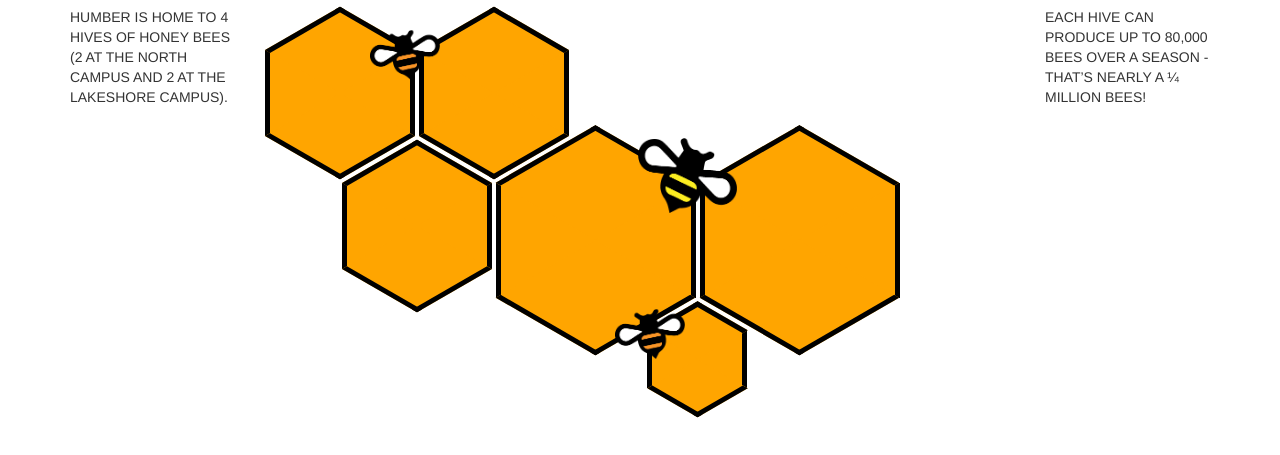
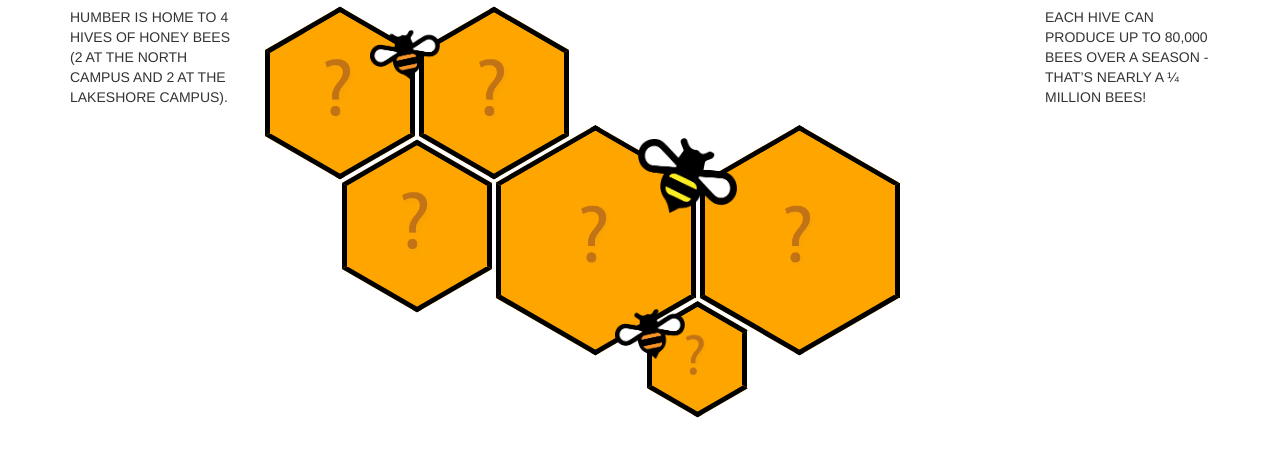
Before and after one commit to rockyshiba/txm2017, a plain HTML site: page HoneyHealth/index.html in a window 1280 px wide. Shown: the part 63-518 px from the top of the page. Drawn offline with Linux system fonts and the light colour scheme.

Commit message:
Question marks added. Honeycombs adjusted for this.

```diff
--- a/HoneyHealth/assets/css/honeyhealth.css
+++ b/HoneyHealth/assets/css/honeyhealth.css
@@ -30,6 +30,10 @@
     margin: 43.30px 0;
     border-left: solid 5px black;
     border-right: solid 5px black;
+    background-image: url("../images/honey_questionMark.png");
+    background-size: auto 100px;
+    background-repeat: no-repeat;
+    background-position: center;
 }
 
 .honey__large{
@@ -42,75 +46,135 @@
 
 .honey__small{
     width: 100px;
-    height:57.74px;
+    height: 57.74px;
     margin: 28.87px 0;
     border-left: solid 5px black;
     border-right: solid 5px black;
+    background-size: auto 70px;
 }
 
-.honey__honeycomb:before, .honey__honeycomb:after{
-    content: "";
+.honey__honeycomb_top, .honey__honeycomb_bottom{
     position: absolute;
     z-index: 1;
+    width: 106.07px;
     height: 106.07px;
-    width: 106.07px;
+    overflow: hidden;
     -webkit-transform: scaleY(0.5774) rotate(-45deg);
     -ms-transform: scaleY(0.5774) rotate(-45deg);
     transform: scaleY(0.5774) rotate(-45deg);
-    background-color: inherit;
-    left: 16.9670px;
+    background-color: orange;
+    left: 16.97px;
 }
 
-.honey__honeycomb:before{
+.honey__honeycomb_top:after, .honey__honeycomb_top:after{
+    content: "";
+    position: absolute;
+    width: 140.0000px;
+    height: 80.82903768654762px;
+    -webkit-transform:  rotate(45deg) scaleY(1.7321) translateY(-40.4145px);
+    -ms-transform:      rotate(45deg) scaleY(1.7321) translateY(-40.4145px);
+    transform:          rotate(45deg) scaleY(1.7321) translateY(-40.4145px);
+    -webkit-transform-origin: 0 0;
+    -ms-transform-origin: 0 0;
+    transform-origin: 0 0;
+    background: inherit;
+}
+
+.honey__honeycomb_top{
     top: -53.0330px;
     border-top: solid 7.0711px black;
     border-right: solid 7.0711px black;
 }
 
-.honey__honeycomb:after{
+.honey__honeycomb_top:after{
+    background-position: center top;
+}
+
+.honey__honeycomb_bottom{
     bottom: -53.0330px;
     border-bottom: solid 7.0711px black;
     border-left: solid 7.0711px black;
 }
 
-.honey__large:before, .honey__large:after{
+.honey__honeycomb_bottom:after{
+    background-position: center bottom;
+}
+
+.honey__honeycomb:after{
+    content: "";
+    position: absolute;
+    top: 2.8868px;
+    left: 0;
+    width: 140.0000px;
+    height: 80.8290px;
+    z-index: 2;
+    background: inherit;
+}
+
+.honey__large > .honey__honeycomb_top,
+.honey__large > .honey__honeycomb_bottom{
     width: 141.42px;
     height: 141.42px;
-    left: 24.2893px;
+    left: 24.29px;
 }
 
-.honey__large:before{
+.honey__large > .honey__honeycomb_top:after,
+.honey__large > .honey__honeycomb_bottom:after{
+    width: 190px;
+    height: 109.69655114602891px;
+    -webkit-transform:  rotate(45deg) scaleY(1.7321) translateY(-54.8483px);
+    -ms-transform:      rotate(45deg) scaleY(1.7321) translateY(-54.8483px);
+    transform:          rotate(45deg) scaleY(1.7321) translateY(-54.8483px);
+}
+
+.honey__large > .honey__honeycomb_top{
     top: -70.7107px;
-    border-top: solid 7.0711px black;
-    border-right: solid 7.0711px black;
+}
+
+.honey__large > .honey__honeycomb_bottom{
+    bottom: -70.7107px;
 }
 
 .honey__large:after{
-    bottom: -70.7107px;
-    border-bottom: solid 7.0711px black;
-    border-left: solid 7.0711px black;
+    width: 190px;
+    height: 109.6966px;
 }
 
-.honey__small:before, .honey__small:after{
+.honey__small > .honey__honeycomb_top,
+.honey__small > .honey__honeycomb_bottom{
     width: 70.71px;
     height: 70.71px;
-    left: 9.6447px;
+    left: 9.64px;
 }
 
-.honey__small:before{
+.honey__small > .honey__honeycomb_top:after,
+.honey__small > .honey__honeycomb_bottom:after{
+    width: 90px;
+    height: 51.96152422706633px;
+    -webkit-transform:  rotate(45deg) scaleY(1.7321) translateY(-25.9808px);
+    -ms-transform:      rotate(45deg) scaleY(1.7321) translateY(-25.9808px);
+    transform:          rotate(45deg) scaleY(1.7321) translateY(-25.9808px);
+}
+
+.honey__small > .honey__honeycomb_top{
     top: -35.3553px;
-    border-top: solid 7.0711px black;
-    border-right: solid 7.0711px black;
+}
+
+.honey__small > .honey__honeycomb_bottom{
+    bottom: -35.3553px;
 }
 
 .honey__small:after{
-    bottom: -35.3553px;
-    border-bottom: solid 7.0711px black;
-    border-left: solid 7.0711px black;
+    width: 90px;
+    height: 51.9615px;
 }
 /*END honeycombs*/
 
 .honey__img_honeycomb{
+
+}
+
+.honey__img_question{
 
 }
 
--- a/HoneyHealth/index.html
+++ b/HoneyHealth/index.html
@@ -20,26 +20,35 @@
                     </div>
                     <div id="honey__honeycomb_container" class="col-lg-8">
                         <div class="honey__row">
-                            <div class="honey__honeycomb">
+                            <div class="honey__honeycomb text-center">
+                                <div class="honey__honeycomb_top"></div>
+                                <div class="honey__honeycomb_bottom"></div>
                                 <img id="honey__img_bee_1" class="honey__img_bee" src="./assets/images/honey_orangeBee.png" alt="Orange bee">
                             </div>
                             <div class="honey__honeycomb">
-
+                                <div class="honey__honeycomb_top"></div>
+                                <div class="honey__honeycomb_bottom"></div>
                             </div>
                         </div>
                         <div class="honey__row">
                             <div class="honey__honeycomb">
-
+                                <div class="honey__honeycomb_top"></div>
+                                <div class="honey__honeycomb_bottom"></div>
                             </div>
                             <div class="honey__honeycomb honey__large">
+                                <div class="honey__honeycomb_top"></div>
+                                <div class="honey__honeycomb_bottom"></div>
                                 <img id="honey__img_bee_2" class="honey__img_bee" src="./assets/images/honey_yellowBee.png" alt="Yellow bee">
                             </div>
                             <div class="honey__honeycomb honey__large">
-
+                                <div class="honey__honeycomb_top"></div>
+                                <div class="honey__honeycomb_bottom"></div>
                             </div>
                         </div>
                         <div class="honey__row">
                             <div class="honey__honeycomb honey__small">
+                                <div class="honey__honeycomb_top"></div>
+                                <div class="honey__honeycomb_bottom"></div>
                                 <img id="honey__img_bee_3" class="honey__img_bee" src="./assets/images/honey_orangeBee.png" alt="Orange bee">
                             </div>
                         </div>
```
Also changed, not shown: HoneyHealth/assets/images/honey_questionMark.png (renamed from HoneyHealth/assets/images/Question Mark.png).
